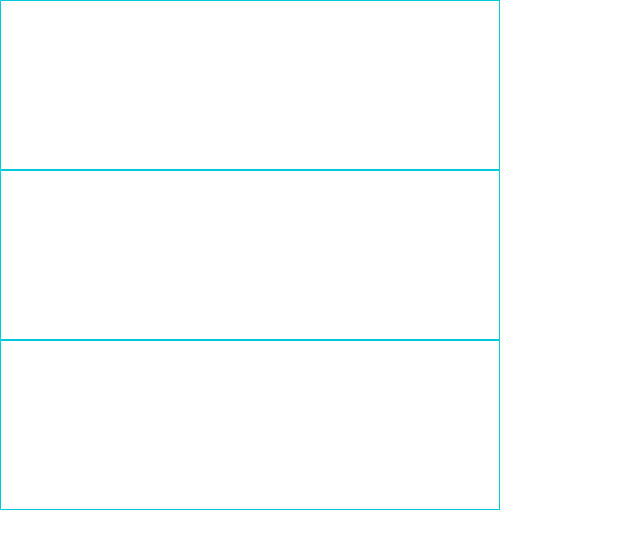
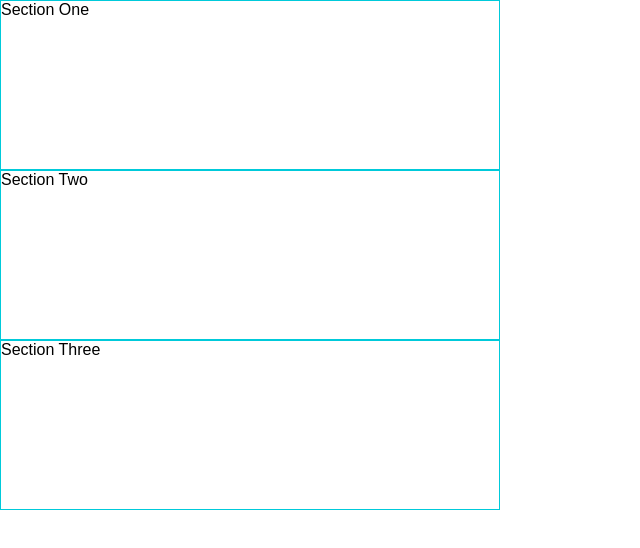
Before and after one commit to mindlikewater/TIY-wk3-accordion, a plain HTML site: page index.html in a window 1280 px wide. Shown: the whole page, without its empty margins (0-640 px from the left). Drawn offline with Linux system fonts and the light colour scheme.

Commit message:
Changed divs around. Added titlebar class and paragraph box class

```diff
--- a/index.html
+++ b/index.html
@@ -7,13 +7,18 @@
   </head>
   <body>
     <div class="section-box">
-      <div id="Section1"></div>
+      <div class="titlebar">
+        <span>Section One</span>
+      </div>
+      <div class="paragraph-box"></div>
     </div>
     <div class="section-box">
-      <div id="Section2"></div>
+      <div class="titlebar">Section Two</div>
+      <div class="paragraph-box"></div>
     </div>
     <div class="section-box">
-      <div id="Section3"></div>
+      <div class="titlebar">Section Three</div>
+      <div class="paragraph-box"></div>
     </div>
     <script src="jquery.js"></script>
     <script src="main.js"></script>
```
